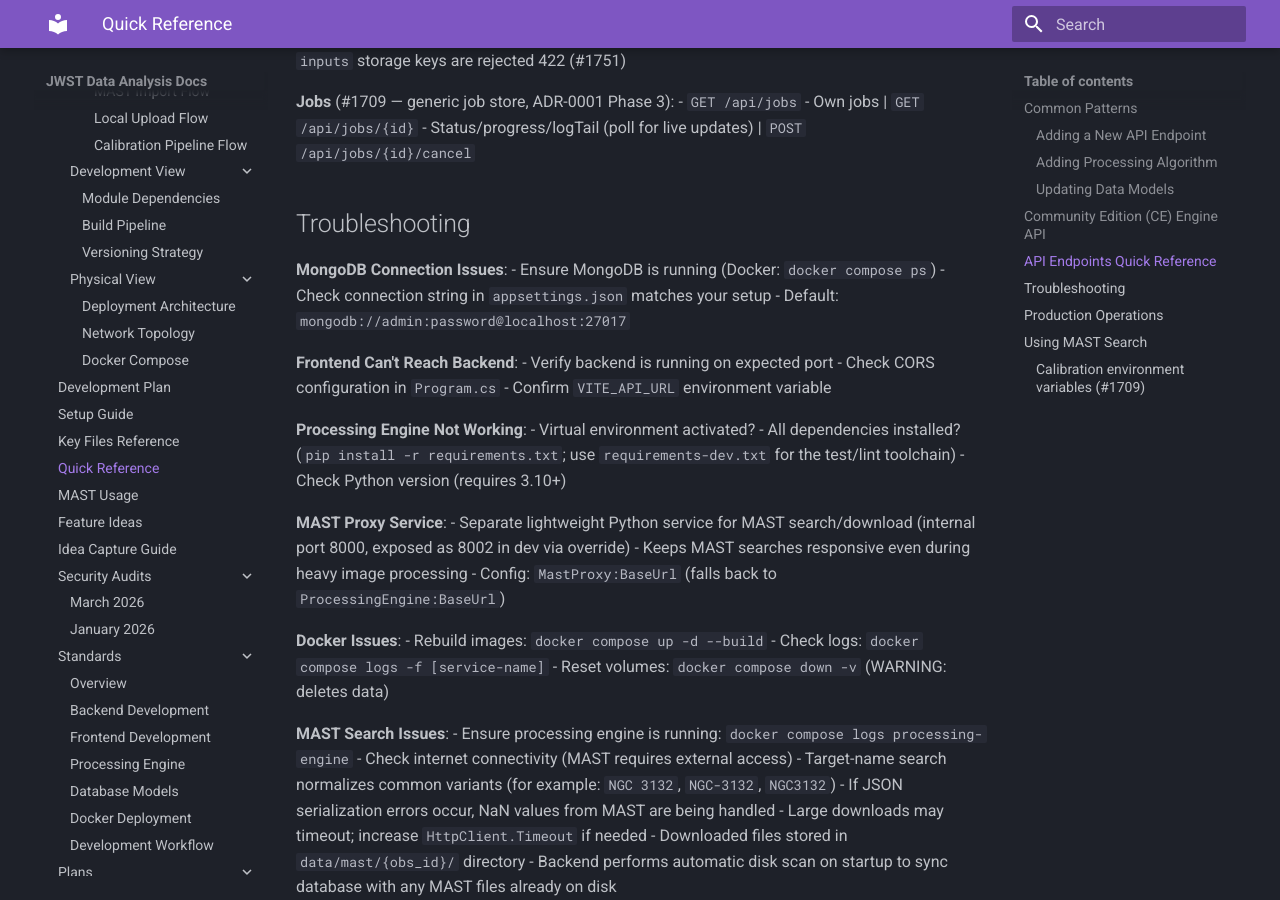
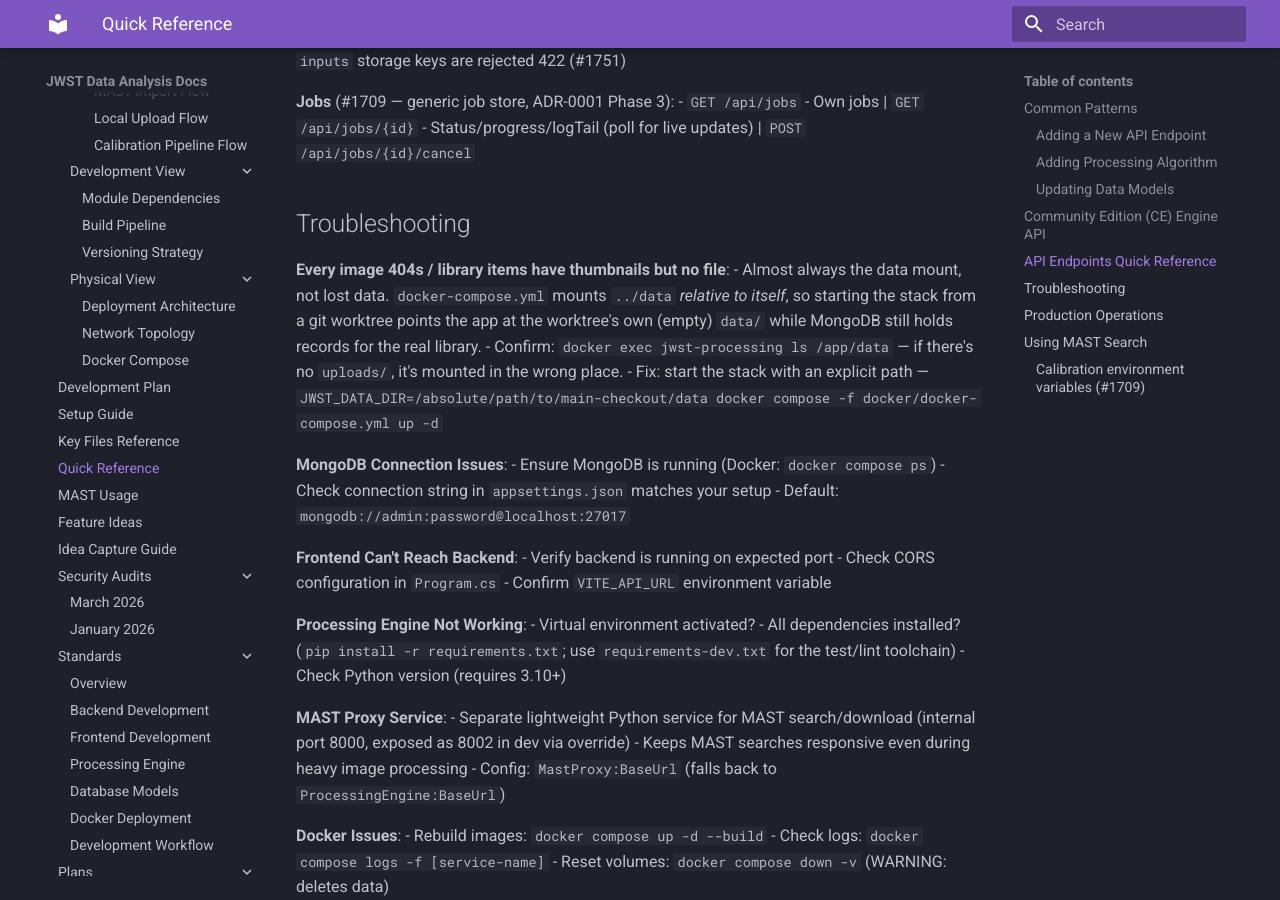
Before and after one commit to Snoww3d/jwst-data-analysis, an MkDocs documentation site: the page built from docs/quick-reference.md, in a window 1280 px wide and 900 px high, scrolled down 4459 px. Built offline with MkDocs 1.6.1 and Material for MkDocs 9.7.7, drawn with Linux system fonts in a browser that asks for light colours.

Commit message:
fix: make the data mount explicit so worktree runs find the real library (#1753)
`docker-compose.yml` mounts `../data`, which resolves relative to the
compose file — so starting the stack from a git worktree mounts that
worktree's own `data/` while MongoDB (a shared container) still holds
records pointing into the main checkout's library. The app comes up
looking healthy, thumbnails render from the DB blob, and every single
file request 404s.

Measured on this machine before the fix: 1523 of 1523 records pointed at
a file that did not exist under the mounted path. After setting
JWST_DATA_DIR to the real checkout: 1 of 1523 (a genuinely orphaned
record). /preview, /histogram and /file all return real bytes again, with
/file matching the on-disk size exactly.

JWST_DATA_DIR defaults to `../data`, so behaviour is unchanged for anyone
running from the repo root. Documents the symptom under Troubleshooting,
since "thumbnails but no images" reads like data loss and isn't.

Claude-Session: https://claude.ai/code/session_011MwLzBH8Zm3mnCf6SBxzJh

```diff
--- a/docs/quick-reference.md
+++ b/docs/quick-reference.md
@@ -150,6 +150,16 @@ CE env vars: `CE_MODE`, `MONGODB_URI` (read-only credentials suffice), `MONGODB_
 
 ## Troubleshooting
 
+**Every image 404s / library items have thumbnails but no file**:
+- Almost always the data mount, not lost data. `docker-compose.yml` mounts
+  `../data` *relative to itself*, so starting the stack from a git worktree
+  points the app at the worktree's own (empty) `data/` while MongoDB still
+  holds records for the real library.
+- Confirm: `docker exec jwst-processing ls /app/data` — if there's no
+  `uploads/`, it's mounted in the wrong place.
+- Fix: start the stack with an explicit path —
+  `JWST_DATA_DIR=/absolute/path/to/main-checkout/data docker compose -f docker/docker-compose.yml up -d`
+
 **MongoDB Connection Issues**:
 - Ensure MongoDB is running (Docker: `docker compose ps`)
 - Check connection string in `appsettings.json` matches your setup
```
Also changed, not shown: 1 other file.
